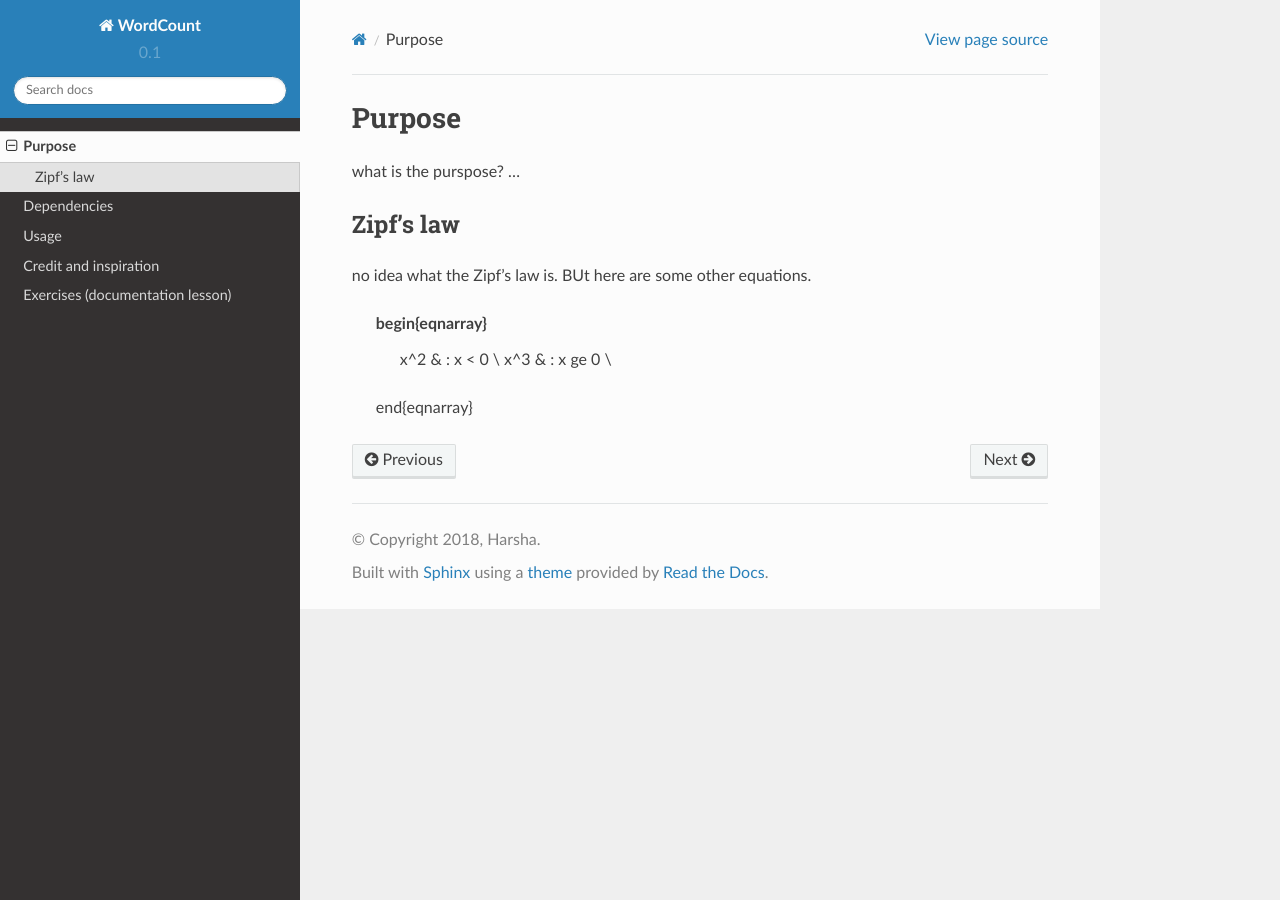
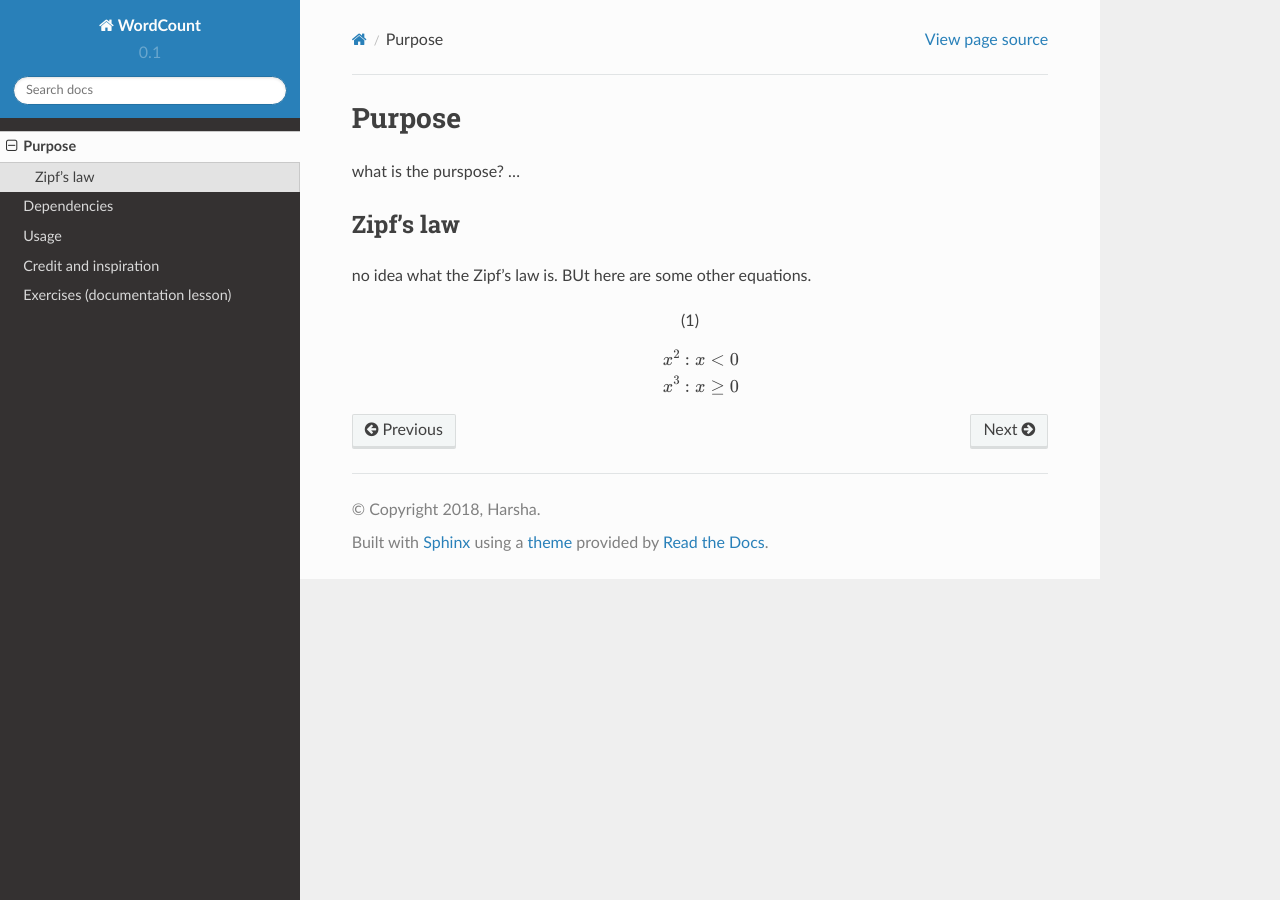
Before and after one commit to AsanthiJ/word-count, a Sphinx documentation site: the page built from doc/purpose.rst, in a window 1280 px wide. Built offline with Sphinx 7.4.7 and the Read the Docs theme 2.0.0, drawn with Linux system fonts in a browser that asks for light colours.

Commit message:
edited eq

```diff
--- a/doc/purpose.rst
+++ b/doc/purpose.rst
@@ -11,6 +11,8 @@ Zipf's law
 
 no idea what the Zipf's law is. BUt here are some other equations.
 
+.. math::
+   :label: myarray
 
    \begin{eqnarray}
      x^2 & : x < 0 \\
```
